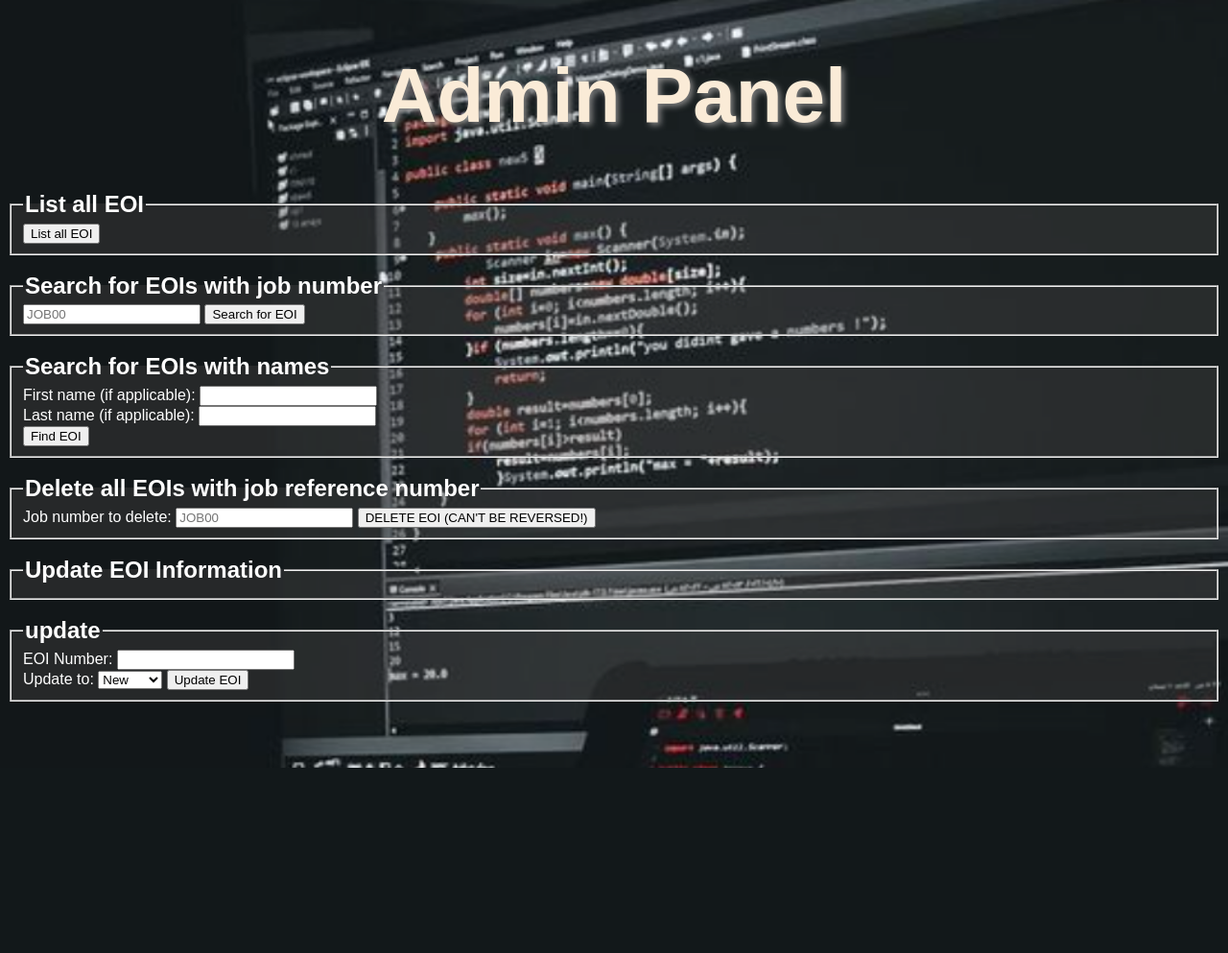
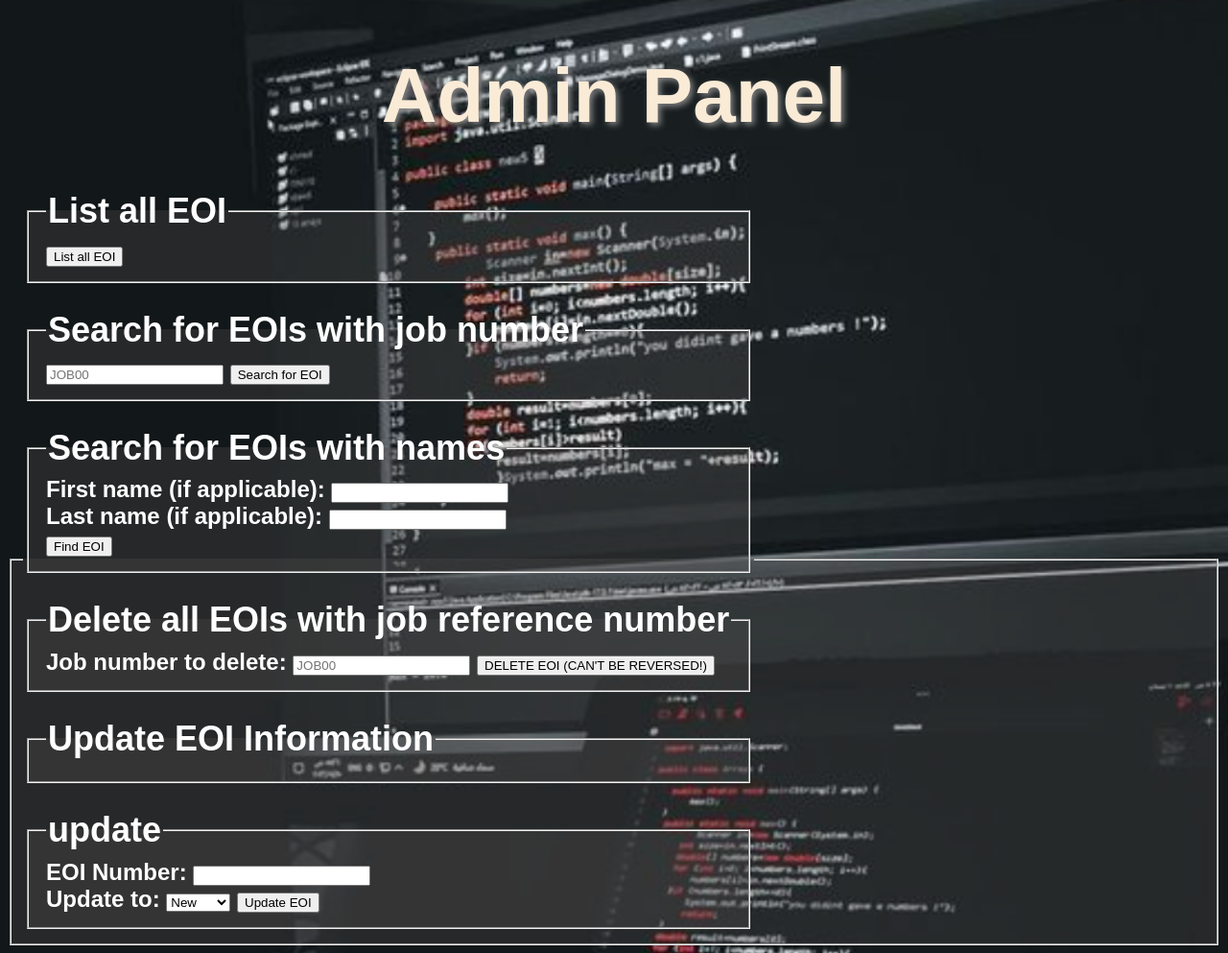
Before and after one commit to chickennugget11/assignment2.026, a PHP site: page /manage.php in a window 1280 px wide. Shown: the whole page at 96% size. Before the commit the page ends 800 px from the top, so only its background shows below. Run offline with PHP 8.4, Linux system fonts and the light colour scheme.

Commit message:
changed style

```diff
--- a/manage.php
+++ b/manage.php
@@ -11,7 +11,8 @@
 <body>
 	<!-- this file has a body for all the wrong reasons... -->
 	<h1>Admin Panel</h1>
-
+	<fieldset>
+		<legend>
 			<!-- list all eoi -->
 			<fieldset>
 				<legend>List all EOI</legend>
@@ -83,7 +84,8 @@
 					<input type="submit" value="Update EOI">
 				</form>
 			</fieldset>
-
+		</legend>
+	</fieldset>
 </body>
 
 </html>
```
Lines whose indentation alone changed are shown as unchanged.
